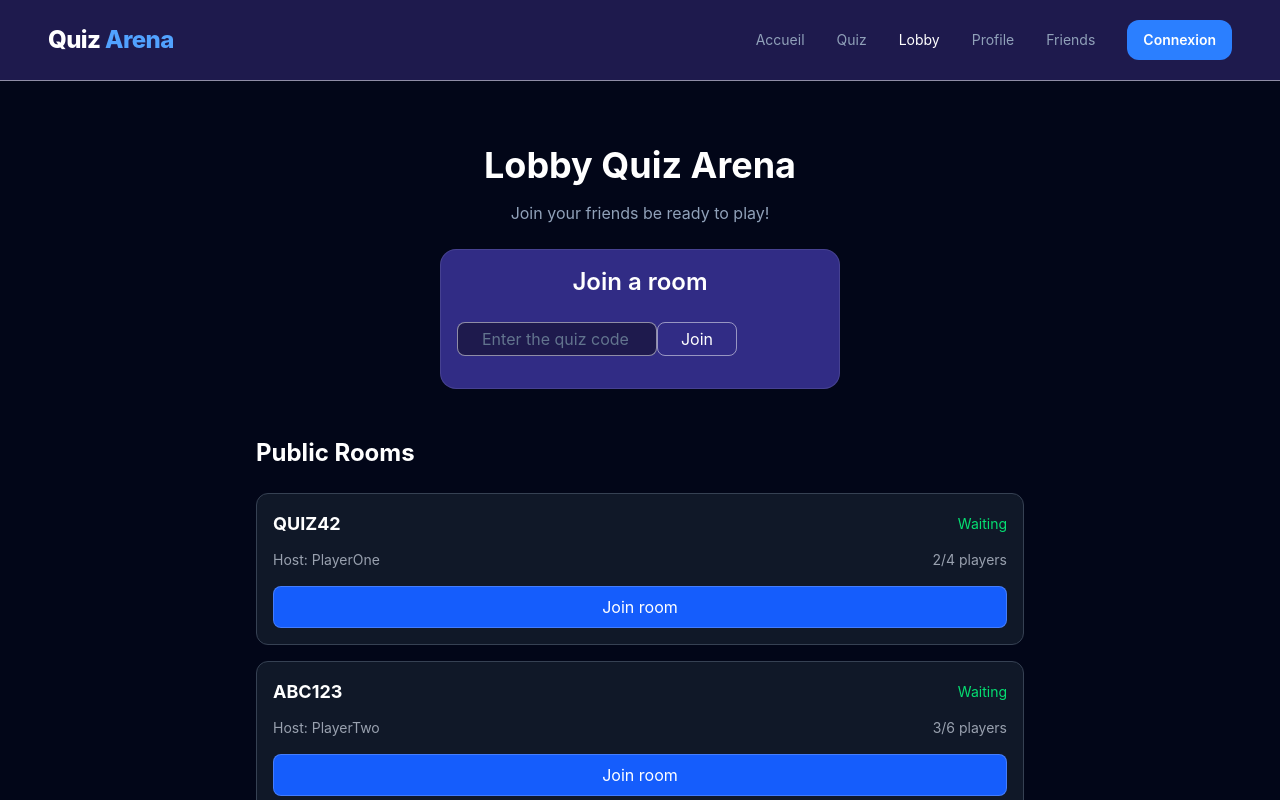
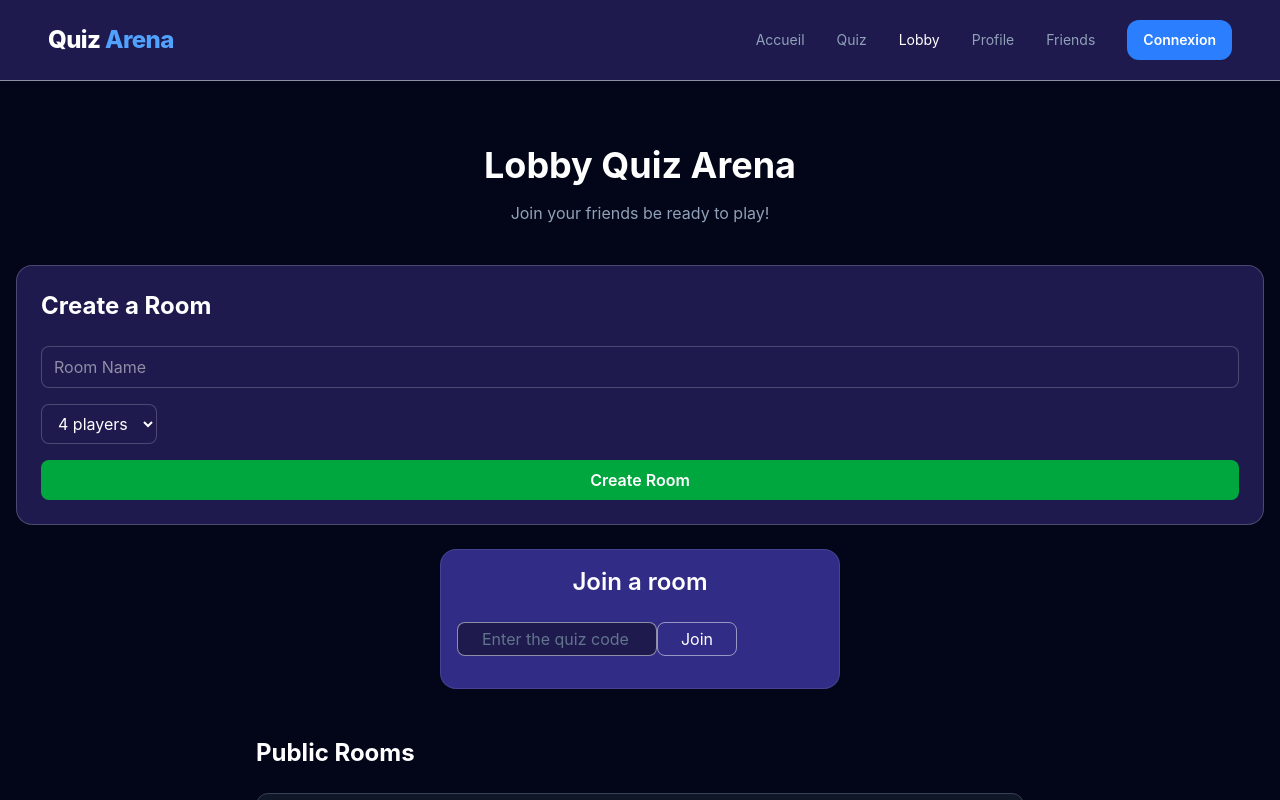
Before and after one commit to rafeger/Transcendance, a React (Vite) app in the folder frontend/: page /lobby in a window 1280 px wide. Shown: the top 800 px of the page. Built offline with nearby package versions, Linux system fonts and the light colour scheme.

Commit message:
update page lobby

```diff
--- a/frontend/src/components/lobby/CreateRoomForm.tsx
+++ b/frontend/src/components/lobby/CreateRoomForm.tsx
@@ -7,7 +7,7 @@ type CreateRoomProps = {
     ) => void;
 };
 
-function createRoomForm({ onCreate }: CreateRoomProps) {
+function CreateRoomForm({ onCreate }: CreateRoomProps) {
     const [name, setName] = useState("");
     const [maxPlayers, setMaxPlayers] = useState(4);
 
@@ -16,7 +16,7 @@ function createRoomForm({ onCreate }: CreateRoomProps) {
 
         if (!name.trim()) {
             alert("Please enter a name.");
-            return ;
+            return;
         }
         onCreate(name.trim(), maxPlayers);
     }
@@ -26,8 +26,28 @@ function createRoomForm({ onCreate }: CreateRoomProps) {
             <h2 className="text-2xl font-bold">Create a Room</h2>
 
             <form onSubmit={handleSubmit} className="space-y-4">
-                <input ></input>
+                <input
+                    type="text"
+                    value={name}
+                    placeholder="Room Name"
+                    onChange={(event) => setName(event.target.value)}
+                    className="mt-6 w-full rounded-lg border border-white/20 bg-indigo-950 px-3 py-2"
+                />
+
+                <select value={maxPlayers}
+                onChange={(event) => setMaxPlayers(Number(event.target.value))}
+                className="rounded-lg border border-white/20 bg-indigo-950 px-3 py-2">
+                    <option value={2}>2 players</option>
+                    <option value={4}>4 players</option>
+                    <option value={6}>6 players</option>
+                    <option value={8}>8 players</option>
+                </select>
+
+                <button type="submit" className="w-full rounded-lg bg-green-600 py-2
+                font-semibold hover:bg-green-500">Create Room</button>
             </form>
         </section>
     );
 }
+
+export default CreateRoomForm;
--- /dev/null
+++ b/frontend/src/contexts/RoomContext.ts
@@ -0,0 +1,14 @@
+import { createContext } from "react";
+import type { Room } from "../types/room";
+
+export type RoomContextType = {
+    rooms: Room[];
+    createRoom: (
+        name: string,
+        maxPlayers: number
+    ) => Room;
+    joinRoom: (code: string) => Room | null;
+    getRoom: (code: string) => Room | undefined;
+};
+
+export const RoomContext = createContext<RoomContextType | undefined>(undefined);
--- a/frontend/src/pages/Lobby.tsx
+++ b/frontend/src/pages/Lobby.tsx
@@ -2,15 +2,17 @@ import { useState } from "react";
 import type { Room } from "../types/room";
 import PublicRoomCard from "../components/lobby/PublicRoomCard";
 import { useNavigate } from "react-router-dom";
+import CreateRoomForm from "../components/lobby/CreateRoomForm";
 
 function Lobby() {
     const navigate = useNavigate();
     const [codeQuiz, setCodeQuiz] = useState("");
 
-    const [rooms] = useState<Room[]>([
+    const [rooms, setRooms] = useState<Room[]>([
         {
             id: "1",
             code: "QUIZ42",
+            name: "General knowledge",
             host: "PlayerOne",
             players: 2,
             maxPlayers: 4,
@@ -19,6 +21,7 @@ function Lobby() {
         {
             id: "2",
             code: "ABC123",
+            name: "Video Games",
             host: "PlayerTwo",
             players: 3,
             maxPlayers: 6,
@@ -53,12 +56,27 @@ function Lobby() {
         navigate(`/room/${room.code}`);
     }
 
+    function handleCreateRoom(name: string, maxPlayers: number) {
+        const code = crypto.randomUUID().slice(0, 6).toUpperCase();
+        const newRoom: Room = {
+            id: crypto.randomUUID(),
+            code, name, host: "You", players: 1, maxPlayers, status: "waiting",
+        };
+
+        setRooms((currentRooms) => [...currentRooms, newRoom]);
+        navigate(`/room/${newRoom.code}`);
+    }
+
     return (
         <main className="min-h-screen bg-slate-950 text-white px-4 py-16">
             <div className="mx-auto max-w-3xl">
             <h1 className="text-center text-4xl font-bold">Lobby Quiz Arena</h1>
                 <p className="text-center mt-4 text-slate-400">Join your friends be ready to play!</p>
             </div>
+
+            <section className="mt-10 rounded-2xl border border-white/20 bg-indigo-950 p-6">
+                <CreateRoomForm onCreate={handleCreateRoom} />
+            </section>
 
             <section className="mt-6 rounded-2xl border border-white/10 bg-indigo-900 p-4 w-100 mx-auto">
                 <h2 className="text-2xl font-semibold text-center">Join a room</h2>
--- a/frontend/src/types/room.ts
+++ b/frontend/src/types/room.ts
@@ -1,6 +1,7 @@
 export type Room = {
     id: string;
     code: string;
+    name: string;
     host: string;
     players: number;
     maxPlayers: number;
```
